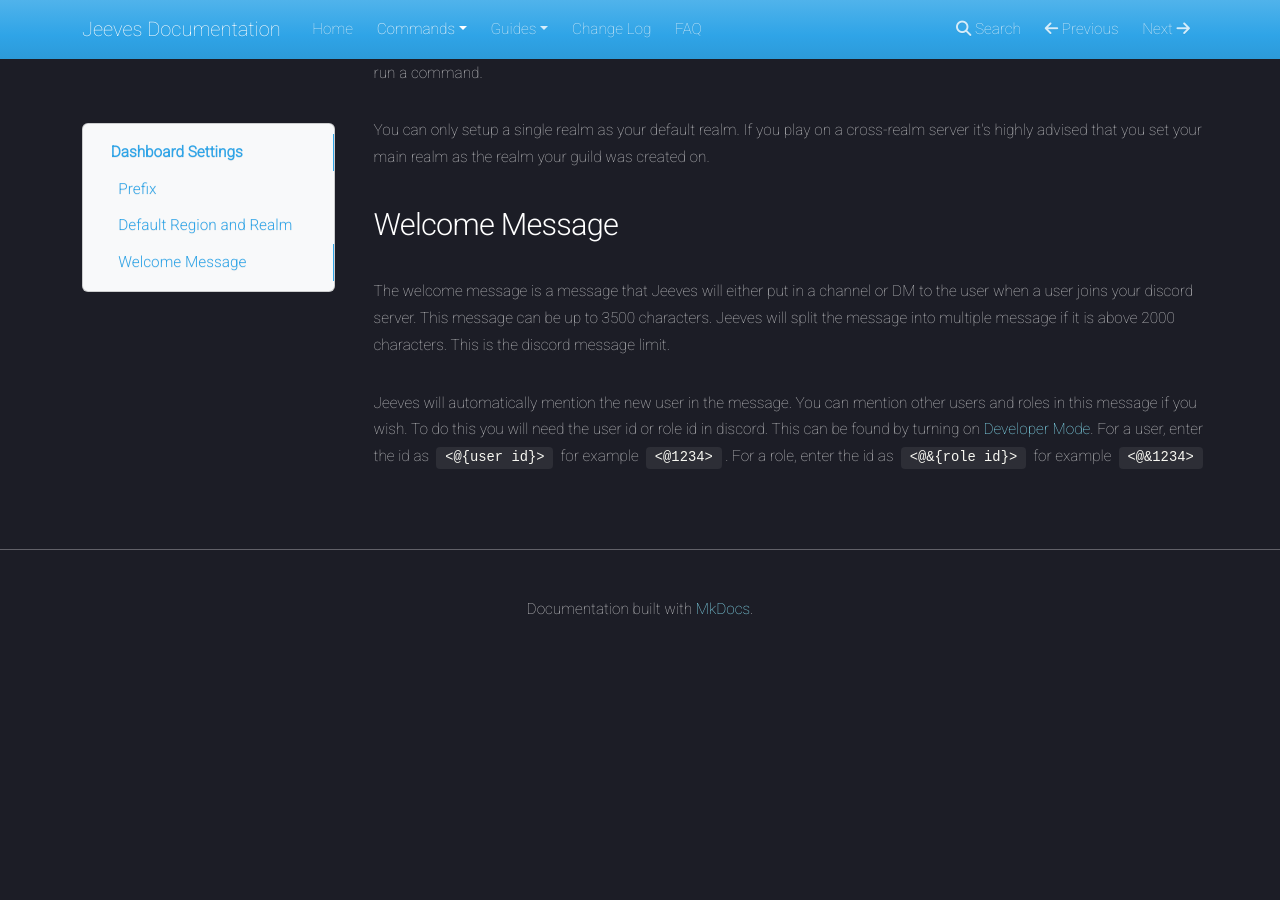
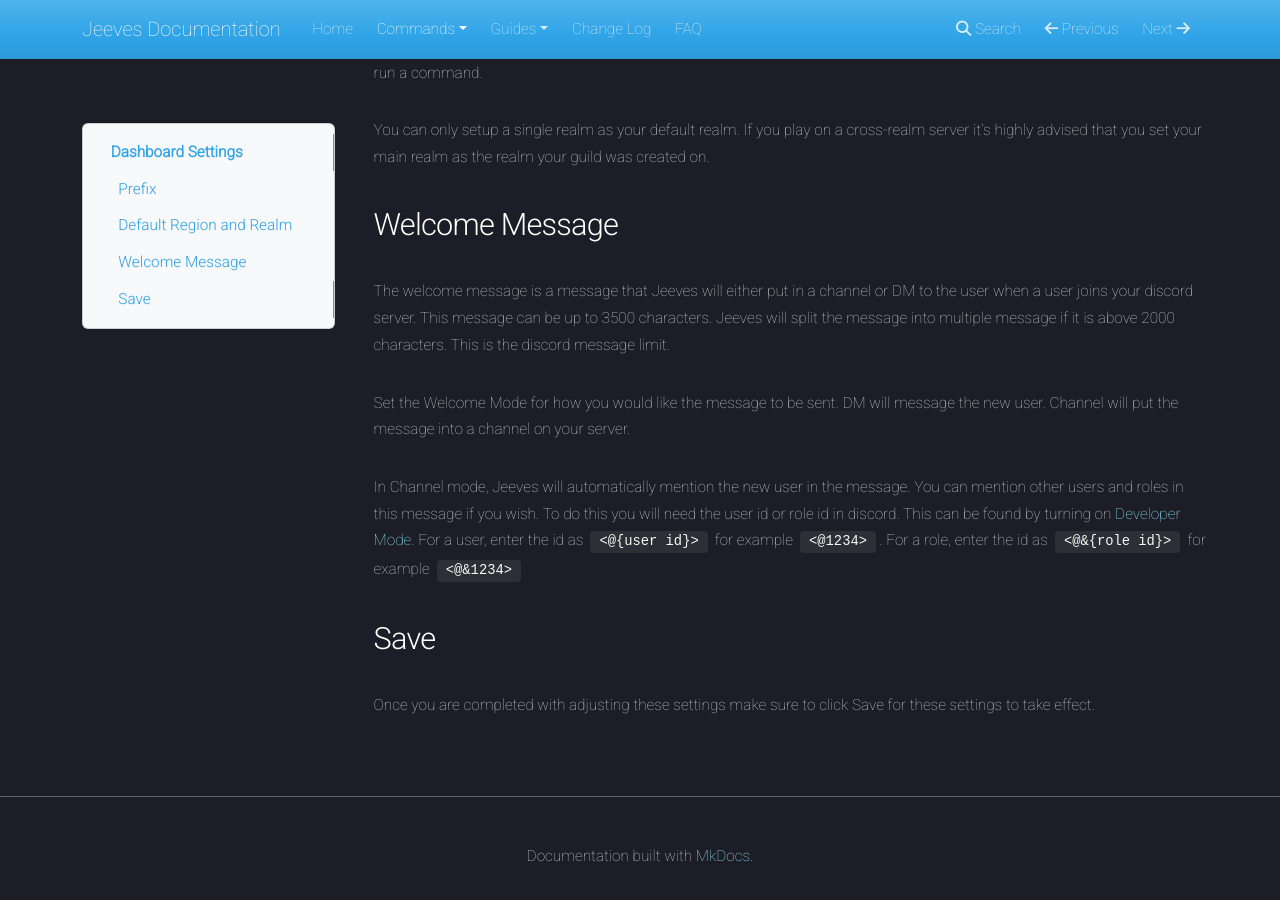
Before and after one commit to TeamJeeves/Jeeves-Bot-Documentation, an MkDocs documentation site: the page built from docs/commands/dashboard/settings.md, in a window 1280 px wide and 900 px high, scrolled down 546 px. Built offline with MkDocs 1.6.1, drawn with Linux system fonts in a browser that asks for light colours; nearby versions of some CDN libraries; before the commit the page ends 1199 px from its top, so only the background shows below that.

Commit message:
added welcome mode and save instructions

```diff
--- a/docs/commands/dashboard/settings.md
+++ b/docs/commands/dashboard/settings.md
@@ -18,4 +18,10 @@ You can only setup a single realm as your default realm. If you play on a cross-
 
 The welcome message is a message that Jeeves will either put in a channel or DM to the user when a user joins your discord server. This message can be up to 3500 characters. Jeeves will split the message into multiple message if it is above 2000 characters. This is the discord message limit.
 
-Jeeves will automatically mention the new user in the message. You can mention other users and roles in this message if you wish. To do this you will need the user id or role id in discord. This can be found by turning on [Developer Mode](https://support.discord.com/hc/en-us/articles/206346498-Where-can-I-find-my-User-Server-Message-ID-). For a user, enter the id as `<@{user id}>` for example `<@1234>`. For a role, enter the id as `<@&{role id}>` for example `<@&1234>`
+Set the Welcome Mode for how you would like the message to be sent. DM will message the new user. Channel will put the message into a channel on your server.
+
+In Channel mode, Jeeves will automatically mention the new user in the message. You can mention other users and roles in this message if you wish. To do this you will need the user id or role id in discord. This can be found by turning on [Developer Mode](https://support.discord.com/hc/en-us/articles/206346498-Where-can-I-find-my-User-Server-Message-ID-). For a user, enter the id as `<@{user id}>` for example `<@1234>`. For a role, enter the id as `<@&{role id}>` for example `<@&1234>`
+
+## Save
+
+Once you are completed with adjusting these settings make sure to click Save for these settings to take effect.
```
